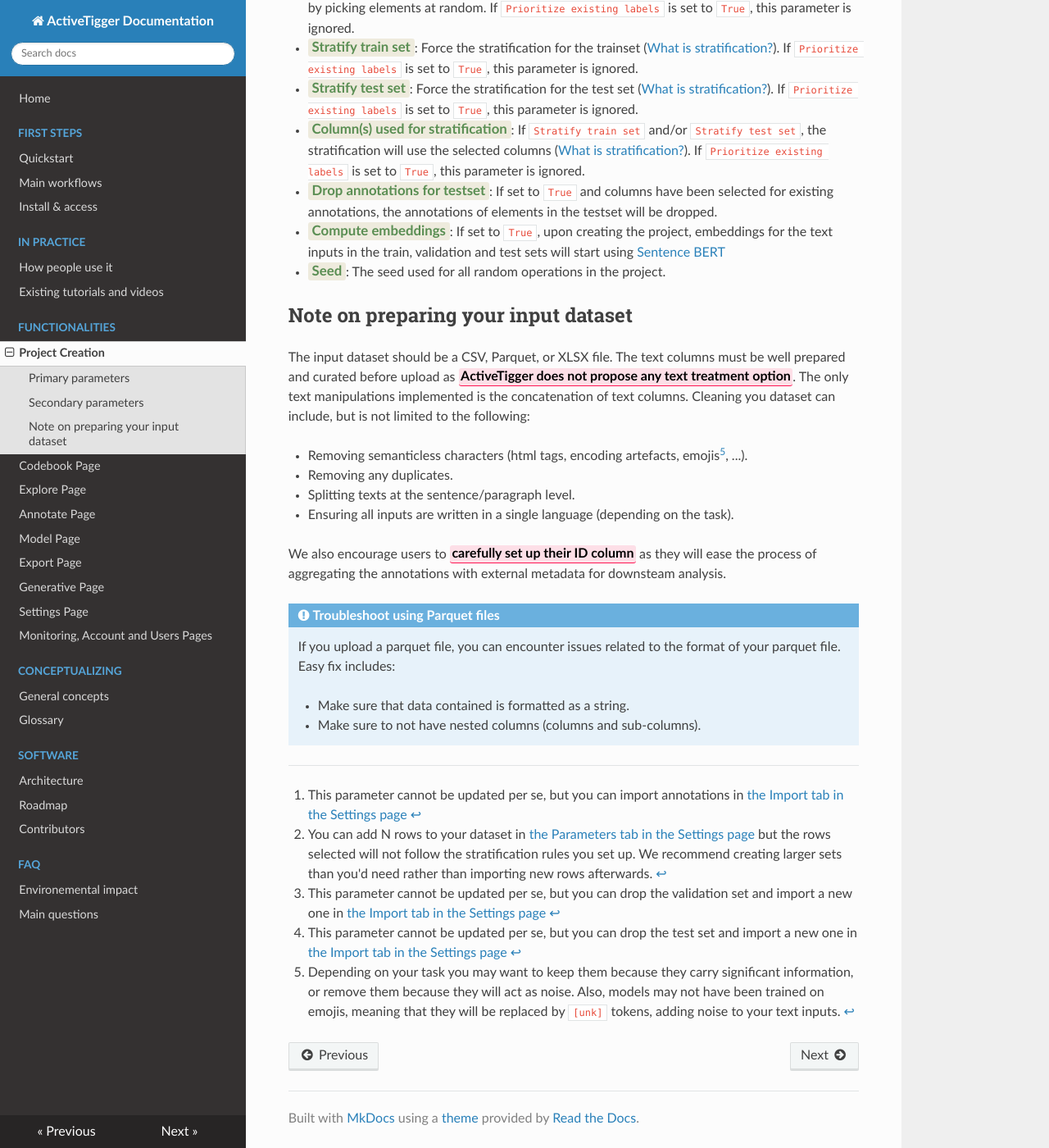
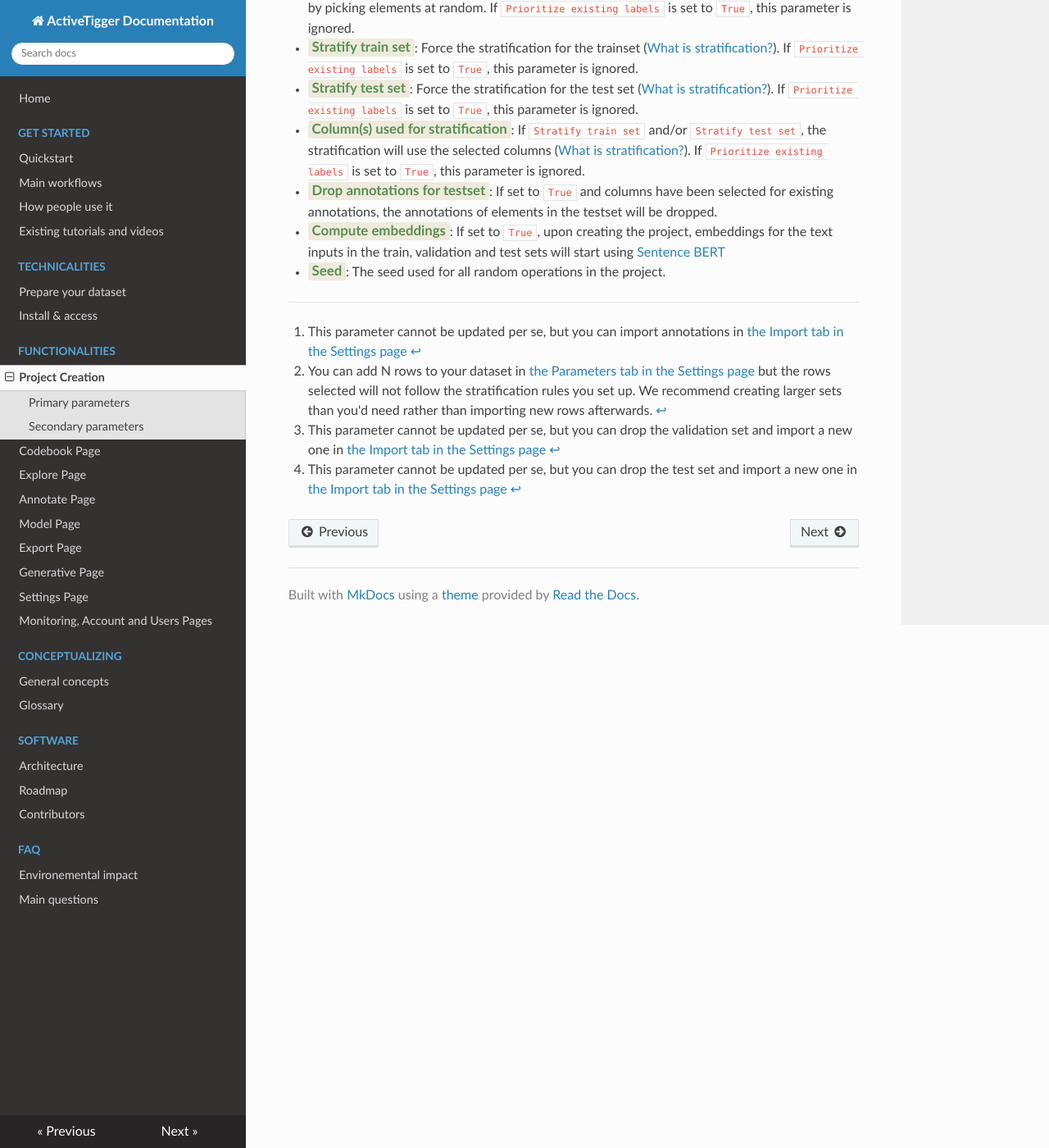
Before and after one commit to activetigger/documentation, an MkDocs documentation site: the page built from docs/functionalities/project-creation.md, in a window 1280 px wide and 1400 px high, scrolled down 1608 px. Shown: the whole window at 82% size. Built offline with MkDocs 1.6.1, drawn with Linux system fonts in a browser that asks for light colours; nearby versions of some CDN libraries.

Commit message:
move note on preparing your dataset

```diff
--- a/docs/functionalities/project-creation.md
+++ b/docs/functionalities/project-creation.md
@@ -43,22 +43,3 @@ Available in the "Advanced options" panel to configure specific treatments.
 - <span class="parameter secondary">Drop annotations for testset</span>: If set to `True` and columns have been selected for existing annotations, the annotations of elements in the testset will be dropped.
 - <span class="parameter secondary">Compute embeddings</span>: If set to `True`, upon creating the project, embeddings for the text inputs in the train, validation and test sets will start using [Sentence BERT](https://sbert.net/)
 - <span class="parameter secondary">Seed</span>: The seed used for all random operations in the project.
-
-## Note on preparing your input dataset
-
-The input dataset should be a CSV, Parquet, or XLSX file. The text columns must be well prepared and curated before upload as <span class="highlight">ActiveTigger does not propose any text treatment option</span>. The only text manipulations implemented is the concatenation of text columns. Cleaning you dataset can include, but is not limited to the following:
-
-- Removing semanticless characters (html tags, encoding artefacts, emojis[^note-emoji], ...).
-- Removing any duplicates.
-- Splitting texts at the sentence/paragraph level.
-- Ensuring all inputs are written in a single language (depending on the task).
-
-[^note-emoji]: Depending on your task you may want to keep them because they carry significant information, or remove them because they will act as noise. Also, models may not have been trained on emojis, meaning that they will be replaced by `[unk]` tokens, adding noise to your text inputs.
-
-We also encourage users to <span class="highlight">carefully set up their ID column</span> as they will ease the process of aggregating the annotations with external metadata for downsteam analysis.
-
-!!! Note "Troubleshoot using Parquet files"
-    If you upload a parquet file, you can encounter issues related to the format of your parquet file. Easy fix includes:
-
-    - Make sure that data contained is formatted as a string.
-    - Make sure to not have nested columns (columns and sub-columns).
--- a/mkdocs.yml
+++ b/mkdocs.yml
@@ -1,13 +1,14 @@
 site_name: ActiveTigger Documentation
 nav:
   - Home: index.md
-  - First steps:
+  - Get started:
       - Quickstart: quickstart/quickstart.md
       - Main workflows: quickstart/workflows.md
-      - Install & access: quickstart/access.md
-  - In practice:
       - How people use it: ressources/exampleprojects.md
       - Existing tutorials and videos: ressources/references.md
+  - Technicalities:
+      - Prepare your dataset: quickstart/prepare-your-dataset.md
+      - Install & access: quickstart/access.md
   - Functionalities:
       - Project Creation: functionalities/project-creation.md
       - Codebook Page: functionalities/codebook.md
```
Also changed, not shown: docs/quickstart/prepare-your-dataset.md (added, +19 -0 lines).
